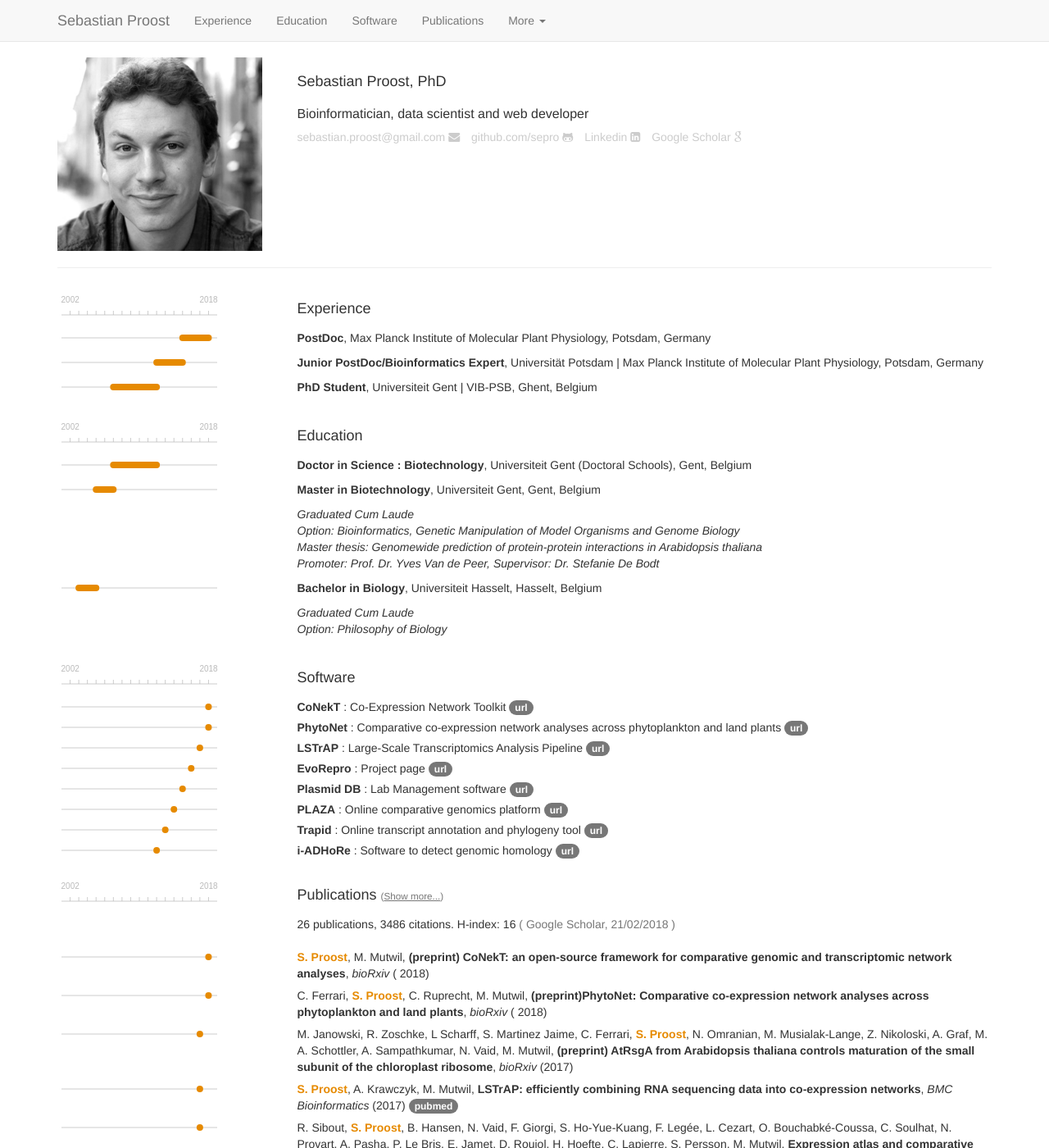
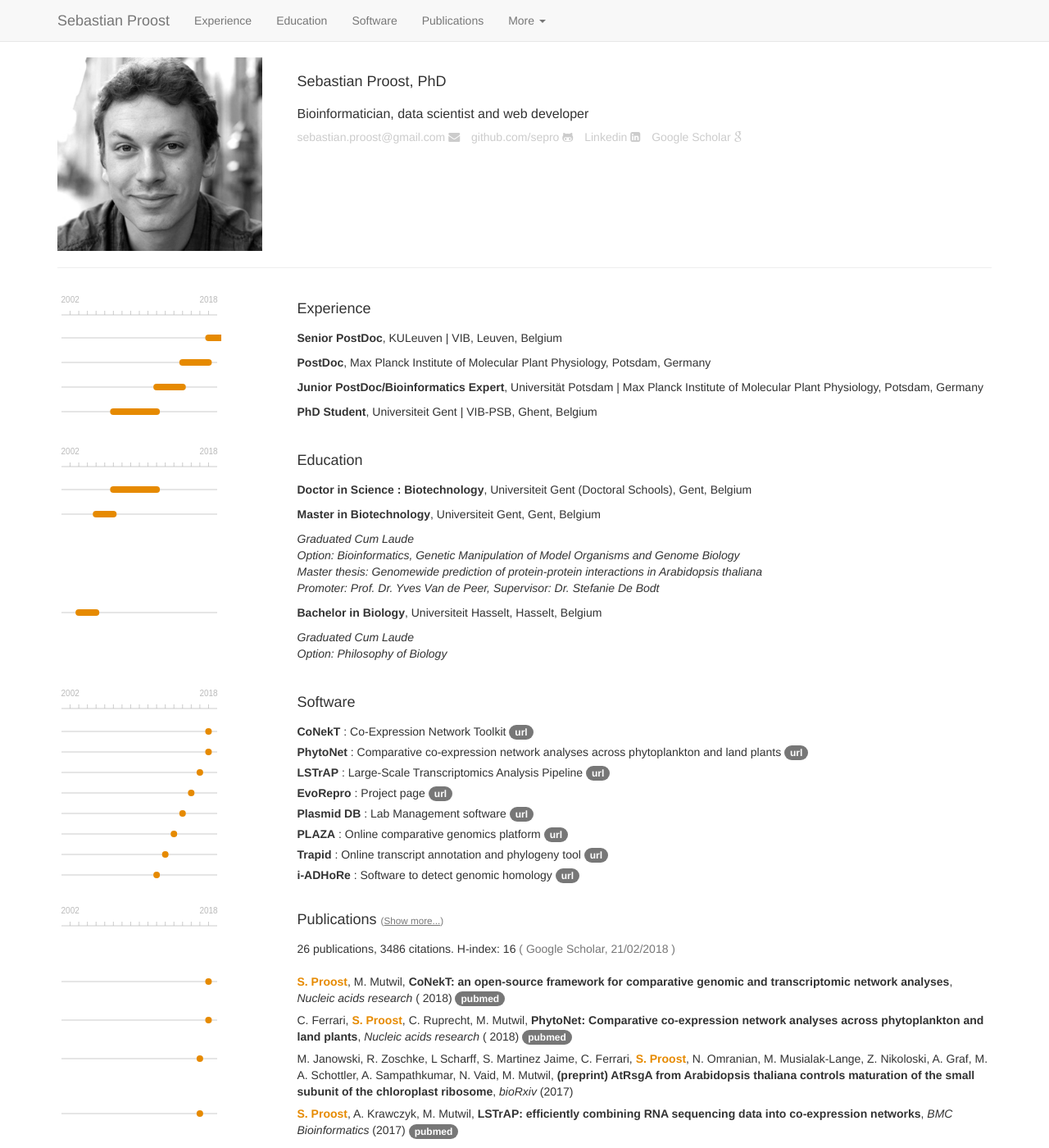
Before and after one commit to sepro/resume-pre2020, a Jekyll site: the page built from index.html, in a window 1280 px wide and 1400 px high. Shown: the whole window at 82% size. Built offline with Jekyll 4.4.1, drawn with Linux system fonts in a browser that asks for light colours; Markdown is read by kramdown in place of the engine named in the settings.

Commit message:
Updated papers, exp and replaced PlaNet 2.0 with CoNekT

```diff
--- a/_data/experience.yaml
+++ b/_data/experience.yaml
@@ -1,3 +1,9 @@
+- name: Senior PostDoc
+  institute: KULeuven | VIB
+  place: Leuven, Belgium
+  start: 2018
+  stop: 2030
+
 - name: PostDoc
   institute: Max Planck Institute of Molecular Plant Physiology
   place: Potsdam, Germany
--- a/_data/publications.csv
+++ b/_data/publications.csv
@@ -1,6 +1,6 @@
 Authors,Title,Journal,Year,Selected,PMID
-"S. Proost, M. Mutwil", (preprint) CoNekT: an open-source framework for comparative genomic and transcriptomic network analyses, bioRxiv, 2018,1,
-"C. Ferrari, S. Proost, C. Ruprecht, M. Mutwil", (preprint)PhytoNet: Comparative co-expression network analyses across phytoplankton and land plants, bioRxiv, 2018,1,
+"S. Proost, M. Mutwil", CoNekT: an open-source framework for comparative genomic and transcriptomic network analyses, Nucleic acids research, 2018,1,29718322
+"C. Ferrari, S. Proost, C. Ruprecht, M. Mutwil", PhytoNet: Comparative co-expression network analyses across phytoplankton and land plants, Nucleic acids research, 2018,1,29718316
 "M. Janowski, R. Zoschke, L Scharff, S. Martinez Jaime, C. Ferrari, S. Proost, N. Omranian, M. Musialak-Lange, Z. Nikoloski, A. Graf, M. A. Schottler, A. Sampathkumar, N. Vaid, M. Mutwil",(preprint) AtRsgA from Arabidopsis thaliana controls maturation of the small subunit of the chloroplast ribosome,bioRxiv,2017,1,
 "S. Proost, A. Krawczyk, M. Mutwil",LSTrAP: efficiently combining RNA sequencing data into co-expression networks,BMC Bioinformatics,2017,1,29017446
 "R. Sibout, S. Proost, B. Hansen, N. Vaid, F. Giorgi, S. Ho-Yue-Kuang, F. Legée, L. Cezart, O. Bouchabké-Coussa, C. Soulhat, N. Provart, A. Pasha, P. Le Bris, E. Jamet, D. Roujol, H. Hoefte, C. Lapierre, S. Persson, M. Mutwil",Expression atlas and comparative co-expression network analyses reveal important genes involved in the formation of lignified cell wall in Brachypodium distachyon, New Phytologist,2017,1,28617955
--- a/index.html
+++ b/index.html
@@ -153,7 +153,7 @@
 		<span class='tooltipped'>PHP</span>
 		<div class='tooltiptext'>The <strong>CakePHP</strong> framework was used for <a href="http://bioinformatics.psb.ugent.be/plaza/">PLAZA</a>.<br /><a href="https://github.com/sepro/plasmid-db">PlasmidDB</a> is based on <strong>CodeIgniter</strong>.</div>,
 		<span class='tooltipped'>JavaScript</span>
-		<div class='tooltiptext'>Used in <a href="http://bioinformatics.psb.ugent.be/plaza/">PLAZA</a> and extensively in an upcoming update of <a href="http://www.gene2function.de/">PlaNet</a>.
+		<div class='tooltiptext'>Used in <a href="http://bioinformatics.psb.ugent.be/plaza/">PLAZA</a> and extensively for <a href="http://conekt.mpimp-golm.mpg.de/pub/">CoNekT</a>.
 		<hr /> ReactJS was used for smaller projects in my <a href="https://github.com/sepro">GitHub</a> repository : <a href="https://github.com/sepro/MemoBoard">MemoBoard</a> and <a href="https://github.com/sepro/React-Pomodoro">Pomodoro Timer</a></div>,
 		LaTeX, HTML & CSS
 	</div>
@@ -161,7 +161,7 @@
 	<div class="col-lg-9 col-md-9 col-sm-8">
 		<strong>System Administration:</strong>
 		<span class='tooltipped'>MySQL</span>
-		<div class='tooltiptext'>Used extensively for <a href="http://bioinformatics.psb.ugent.be/plaza/">PLAZA</a> and in an upcoming update of <a href="http://www.gene2function.de/">PlaNet</a>.</div>,
+		<div class='tooltiptext'>Used extensively for <a href="http://bioinformatics.psb.ugent.be/plaza/">PLAZA</a> and for <a href="http://conekt.mpimp-golm.mpg.de/pub/">CoNekT</a>.</div>,
 		<span class='tooltipped'>Linux</span>
 		<div class='tooltiptext'>All web-tools and scientific software I've worked on is designed to run on Linux<hr /> I've taught the <strong>Linux for Biologists</strong> course for a Doctoral School type program.</div>,
 		<span class='tooltipped'>Cluster/Cloud computing</span>
```
